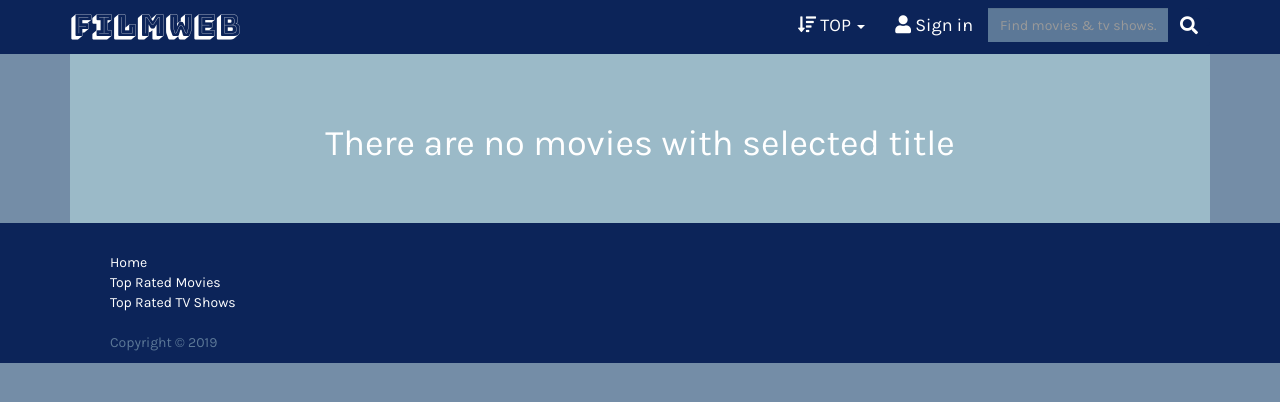
After one commit to kubaugustyniak/WebApplicationProject, a Flask app: a page that uses filmweb/app/templates/base.html in a window 1280 px wide. The commit adds this page. Shown: the top 402 px of the page. Run offline with Flask 2, Linux system fonts and the light colour scheme; data that the repository does not hold is empty; some libraries are stand-ins or nearby versions.

Commit message:
film search

```diff
--- a/filmweb/app/main/views.py
+++ b/filmweb/app/main/views.py
@@ -1,4 +1,4 @@
-from flask import render_template, redirect, url_for
+from flask import render_template, redirect, url_for,request
 from flask_login import current_user
 from . import main
 from ..models import Comment,Film,Directors,Actors, Film_directors,Film_actors
@@ -8,7 +8,11 @@ from .. import db
 @main.route('/', methods=['GET','POST'])
 def index():
 
-    return render_template('index.html')
+        return render_template('index.html')
+
+
+
+
 
 @main.route('/film/<int:id>', methods=['GET','POST'])
 def film(id):
@@ -43,3 +47,28 @@ def top_films():
 def top_series():
     series=Film.query.filter_by(is_series=True).all()
     return render_template('Top_series.html', series=series)
+
+@main.route('/post_title', methods=['GET','POST'])
+def search():
+    if request.method == "POST":
+
+        text = request.form['text']
+
+        if not text:
+            text=" ";
+
+        return redirect(url_for('main.search_films', title=text))
+
+
+
+
+@main.route('/search_films/<string:title>', methods=['GET','POST'])
+def search_films(title):
+        films = Film.query.filter(Film.title.like("%{0}%".format(title))).all()
+
+        if len(films)==0:
+          empty=True
+        else:
+            empty=False
+
+        return render_template('search_films.html', films=films,empty=empty)
--- a/filmweb/app/templates/base.html
+++ b/filmweb/app/templates/base.html
@@ -3,7 +3,7 @@
 {% block title %}
 {% endblock %}
 {% block styles -%}
-{{super()}}
+    {{ super() }}
     <link rel="stylesheet" type="text/css" href="{{ url_for('static', filename='style.css') }}">
     <link href="https://fonts.googleapis.com/css?family=Bungee|Bungee+Shade|Karla:400,700" rel="stylesheet">
     <link rel="stylesheet" href="https://use.fontawesome.com/releases/v5.8.1/css/all.css"
@@ -22,15 +22,21 @@
                 </button>
                 <a class="navbar-brand" href="/">Filmweb</a>
             </div>
-        <form class="navbar-form navbar-right " action="/action_page.php">
+            <form class="navbar-form navbar-right " action="/post_title" method="post">
+
                 <div class="input-group .col-lg-4">
-                <input type="text" class="form-control" placeholder="Find movies & tv shows...">
+                    <input type="text" name="text" class="form-control" placeholder="Find movies & tv shows..."
+                           value="{{ request.form.text }}">
+
                     <div class="input-group-btn">
+
                             <button class="btn btn-default" type="submit">
                                 <i class="fas fa-search"></i>
                             </button>
+
                     </div>
                 </div>
+
             </form>
             <div class="navbar-collapse collapse">
 
@@ -74,7 +80,7 @@
 
 {% endblock %}
 {% block content %}
-{{super()}}
+    {{ super() }}
     <div class="container">
         <div class="body-container">
             {% for message in get_flashed_messages() %}
--- /dev/null
+++ b/filmweb/app/templates/search_films.html
@@ -0,0 +1,25 @@
+{% extends "base.html" %}
+
+
+{% block title %}Filmweb - Search films{% endblock %}
+
+{% block page_content %}
+    {% if empty==True %}
+        <h1>There are no movies with selected title</h1>
+    {% else %}
+        {% for i in films %}
+
+            <div class="page">
+                <a href="{{ url_for('main.film',id=i.id) }}">
+                    <img class="image" src="{{ i.poster }}">
+
+                    <h2>{{ i.title }}</h2>
+                    <p>{{ i.description }}</p>
+
+                </a>
+            </div>
+
+
+        {% endfor %}
+    {% endif %}
+{% endblock %}
```
Also changed, not shown: filmweb/requirements.txt (+56 -0 lines). Lines whose indentation alone changed are shown as unchanged.
